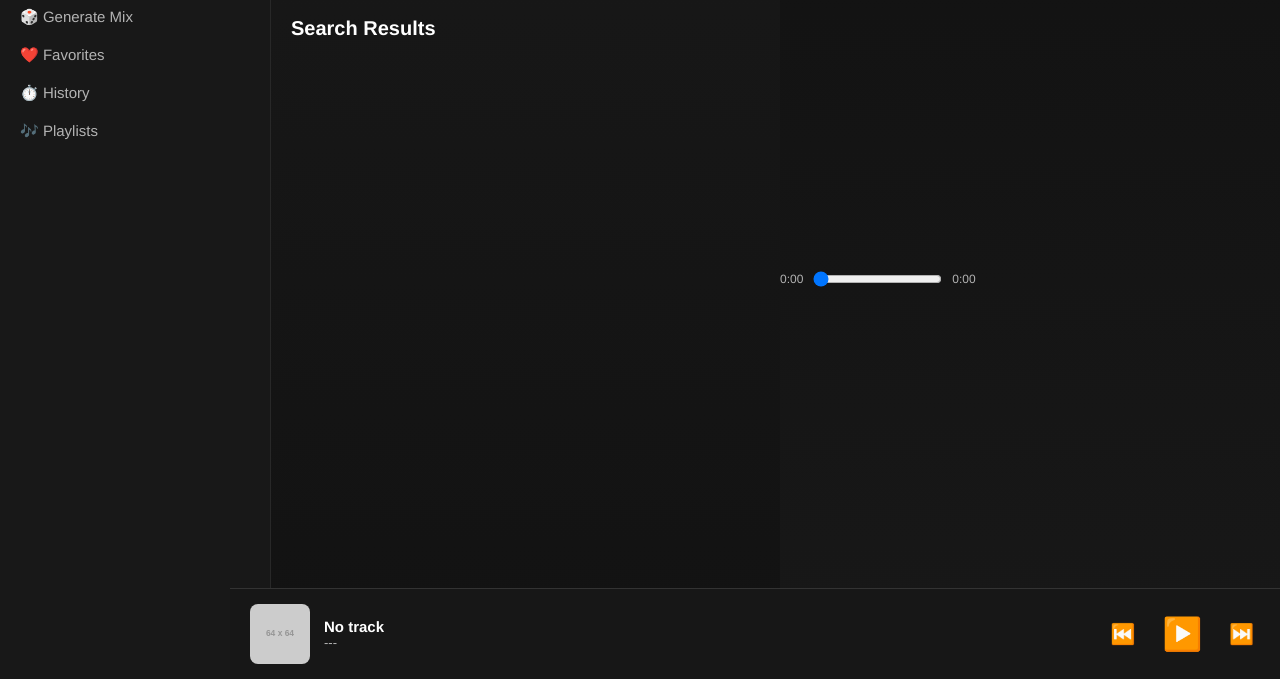
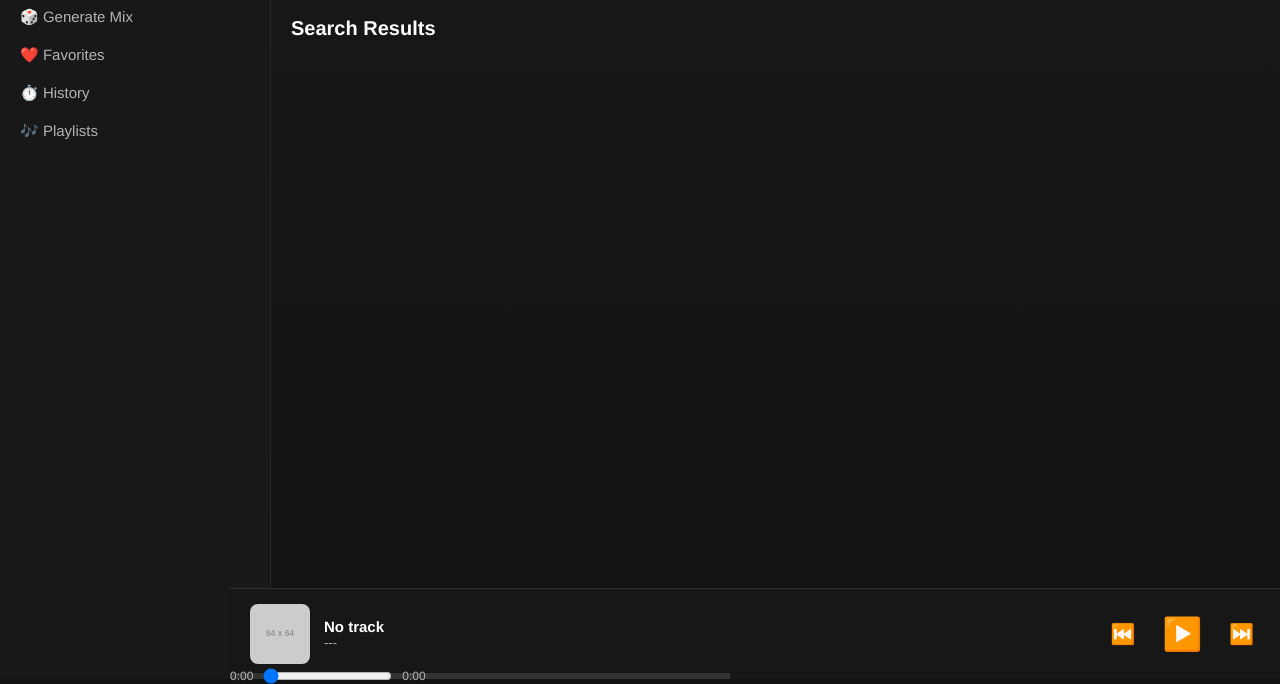
Before and after one commit to imkrishnakatiyar/not-on-spotify, a plain HTML site: page index.html in a window 1280 px wide. Shown: the part 121-805 px from the top of the page. Drawn offline with Linux system fonts and the light colour scheme; placeholder pictures from the web are drawn by us.

Commit message:
Update index.html

```diff
--- a/index.html
+++ b/index.html
@@ -236,13 +236,13 @@ h3.playlist-name {
   gap: 8px;
   width: 100%;
   max-width: 500px;
- /* position: absolute;
+  position: absolute;
   bottom: 0;
   left: 230px;
   right: 0;
   height: 6px;
   background: #333;
-  cursor: pointer;*/
+  cursor: pointer;
 }
     #time-current,
 #time-total {
```
